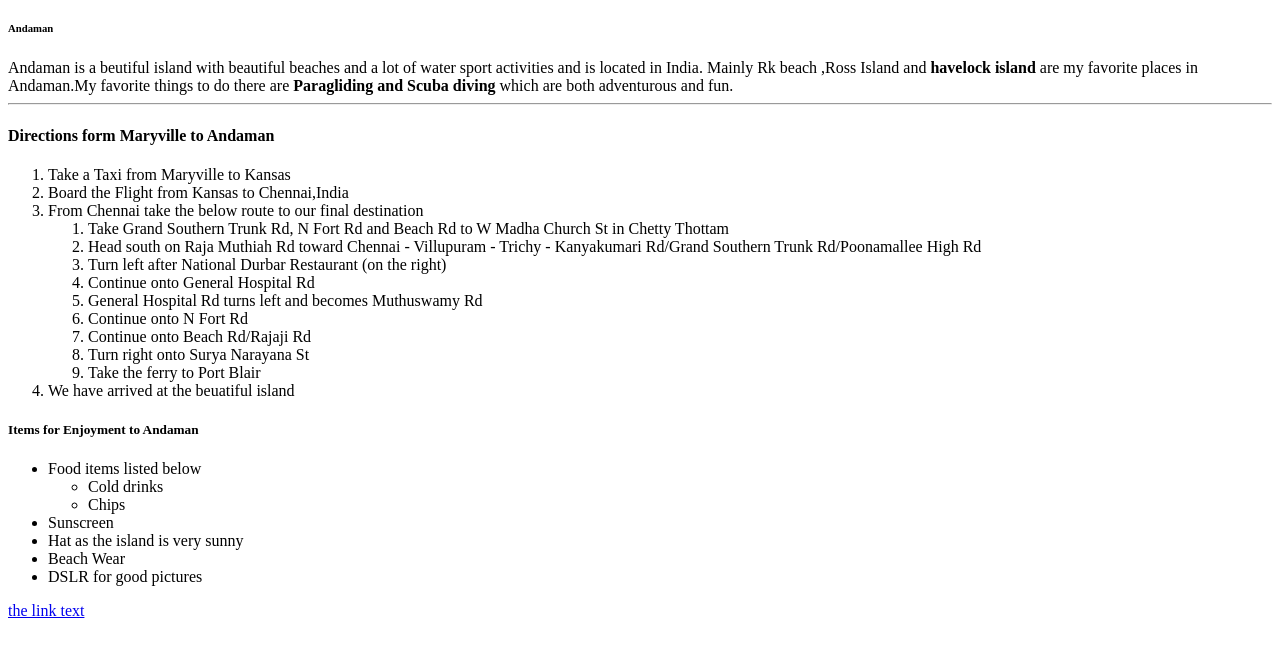
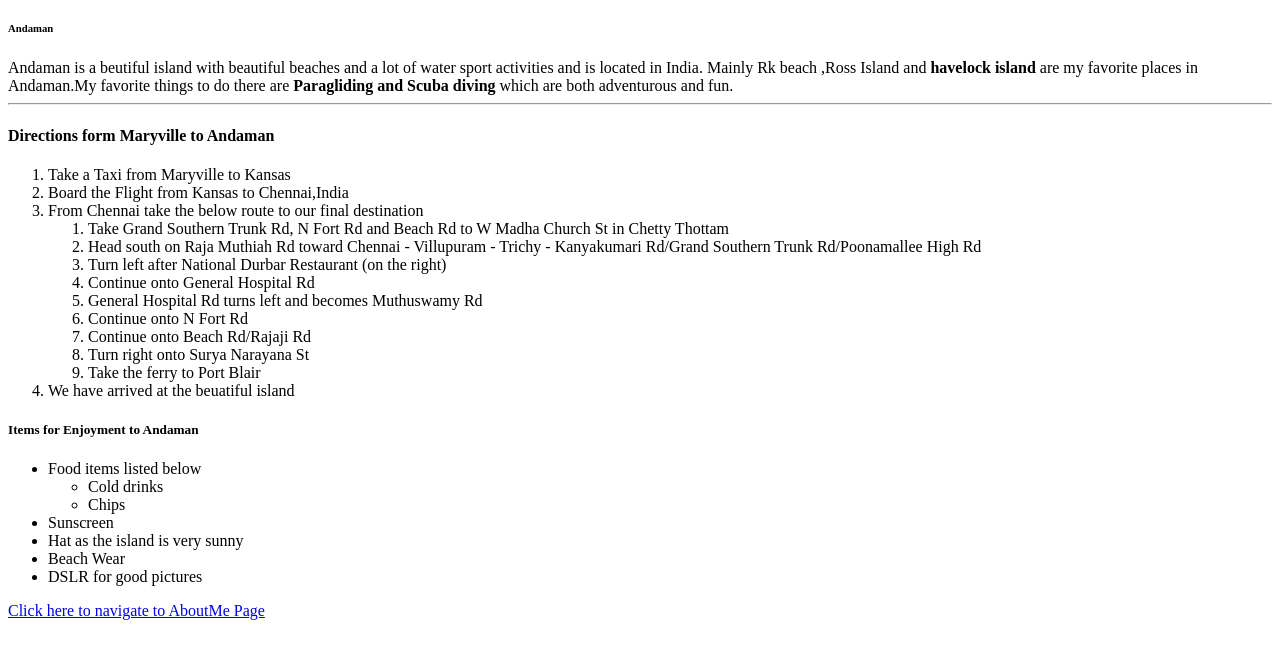
Before and after one commit to 44-563-WebApps-F21/webapps-f21-assignment-3-NagamaniYalla, a plain HTML site: page index.html in a window 1280 px wide. Shown: the part 61-720 px from the top of the page. Drawn offline with Linux system fonts and the light colour scheme.

Commit message:
Adding in the changes to the image

```diff
--- a/index.html
+++ b/index.html
@@ -40,5 +40,5 @@
     <li>Beach Wear</li>
     <li>DSLR for good pictures</li>
 </ul>
-<a href=“path to page file”> the link text</a>
+<a href=“file:///C:/Users/S545424/Documents/GitHub/webapps-f21-assignment-3-NagamaniYalla/aboutme.html”> Click here to navigate to AboutMe Page</a>
 </html>
```
Also changed, not shown: aboutme.html (+2 -1 lines).
